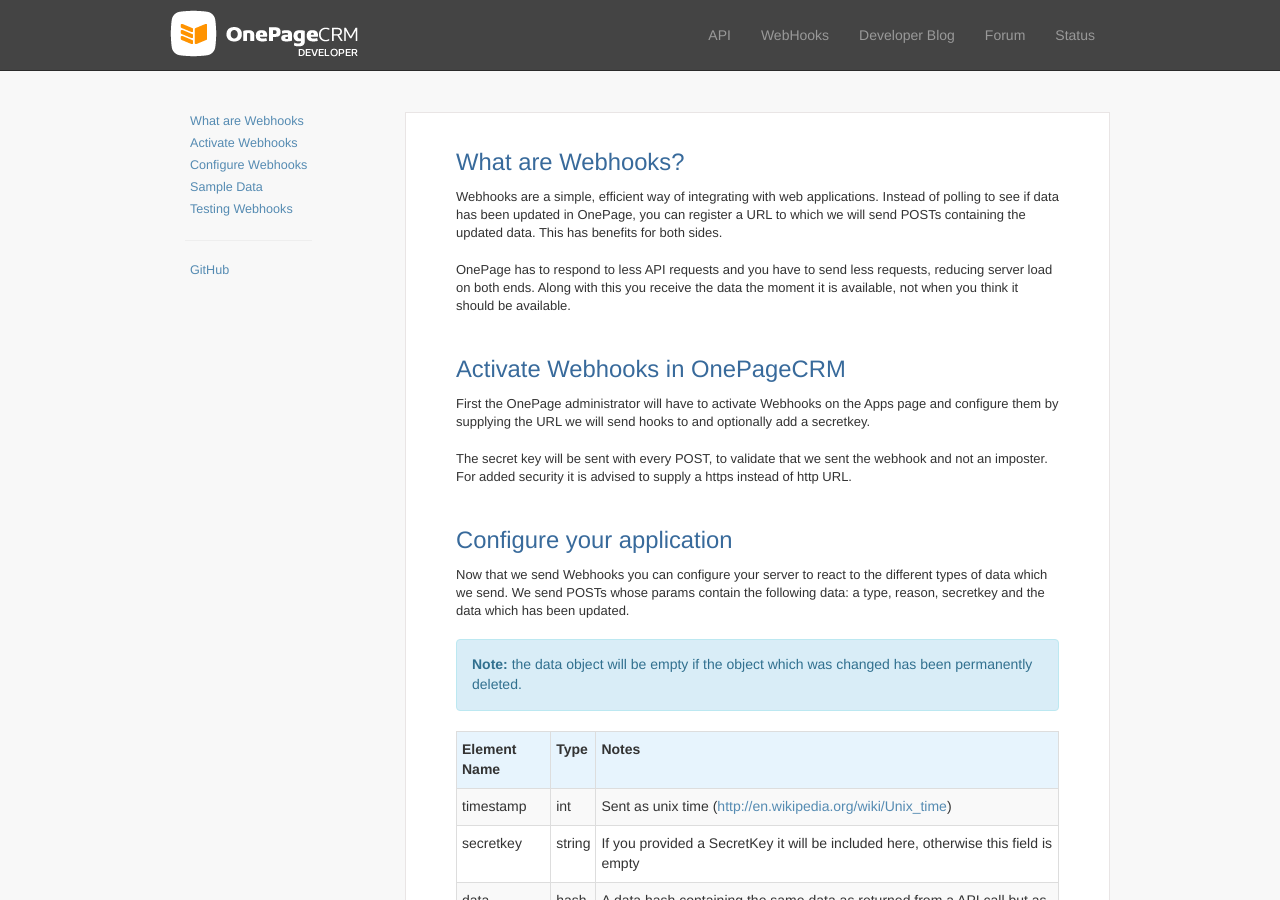
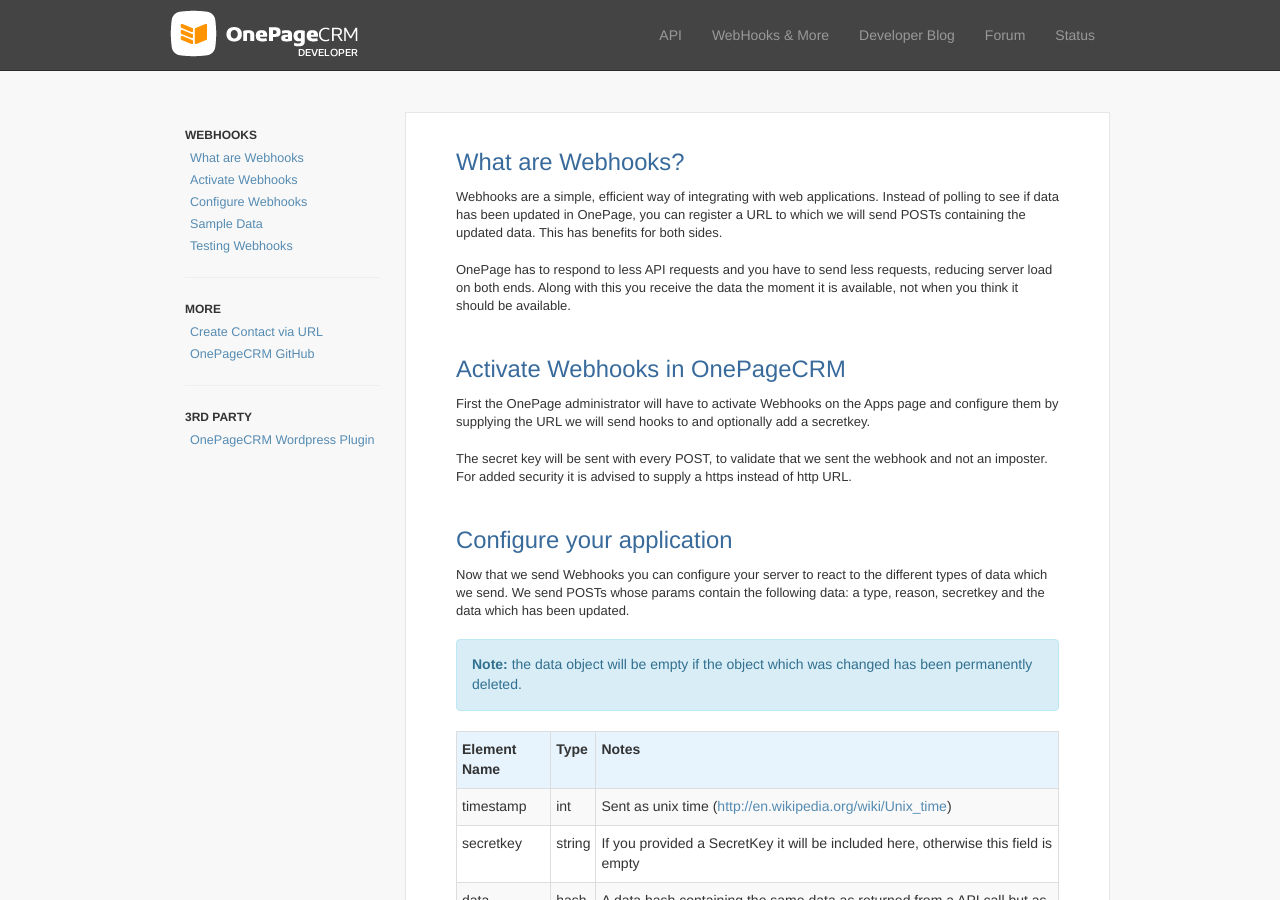
Before and after one commit to OnePageCRM/OnePageCRM.github.io, a Jekyll site: the page built from webhooksmore/index.html, in a window 1280 px wide and 900 px high. Built offline with Jekyll 4.4.1, drawn with Linux system fonts in a browser that asks for light colours; nearby versions of some CDN libraries; Markdown is read by kramdown in place of the engine named in the settings.

Commit message:
quick url blog added

```diff
--- a/_includes/header.html
+++ b/_includes/header.html
@@ -23,8 +23,8 @@
              <!--  <li>
                 <a target="blank" href="http://www.onepagecrm.com/api/sales-crm-api.html" title="Link to our old API documentation">API v2</a>
               </li> -->
-              <li {% if page.url == '/webhooks/index.html'%} class="active" {% endif %}>
-                <a href="/webhooks">WebHooks</a>
+              <li {% if page.url == '/webhooksmore/index.html'%} class="active" {% endif %}>
+                <a href="/webhooksmore">WebHooks & More</a>
               </li>
               <li {% if page.url == '/blog/index.html'%} class="active" {% endif %}>
                 <a href="/blog">Developer Blog</a>
--- a/_includes/webhook_navigation.html
+++ b/_includes/webhook_navigation.html
@@ -1,24 +1,36 @@
 <div id="webhook-nav">
     <ul class="nav nav-pills nav-stacked" data-spy="affix">
-        <li class="active">
-            <a href="#top">What are Webhooks</a>
+        <li class="disabled">Webhooks</li>
+        <li>
+            <a href="index.html#top">What are Webhooks</a>
         </li>
         <li>
-            <a href="#activate">Activate Webhooks</a>
+            <a href="index.html#activate">Activate Webhooks</a>
         </li>
         <li>
-            <a href="#configure">Configure Webhooks</a>
+            <a href="index.html#configure">Configure Webhooks</a>
         </li>
         <li>
-            <a href="#sampledata">Sample Data </a>
+            <a href="index.html#sampledata">Sample Data </a>
         </li>
         <li>
-            <a href="#testing">Testing Webhooks</a>
+            <a href="index.html#testing">Testing Webhooks</a>
         </li>
 
         <hr></hr>
+
+        <li class="disabled">More</li>
+        <li {% if page.url == '/webhooksmore/quickcreateurlparams.html'%} class="active" {% endif %}>
+            <a href="quickcreateurlparams.html">Create Contact via URL</a>
+        </li>
         <li>
-            <a target="blank" href="https://github.com/OnePageCRM">GitHub</a>
+            <a target="blank" href="https://github.com/OnePageCRM">OnePageCRM GitHub</a>
+        </li>
+
+        <hr></hr>
+        <li class="disabled"> 3rd Party </li>
+         <li>
+            <a target="blank" href="https://github.com/davekelly/aaOnepageCrm">OnePageCRM Wordpress Plugin</a>
         </li>
     </ul>
 </div>
```
Also changed, not shown: _posts/2014-03-18-quick-create-url-params.md (deleted, +0 -91 lines), _posts/2014-04-04-quick-create-url-params.md (added, +74 -0 lines), webhooksmore/quickcreateurlparams.md (added, +72 -0 lines), img/quickcontact.png (added), webhooksmore/index.html (renamed from webhooks/index.html).
